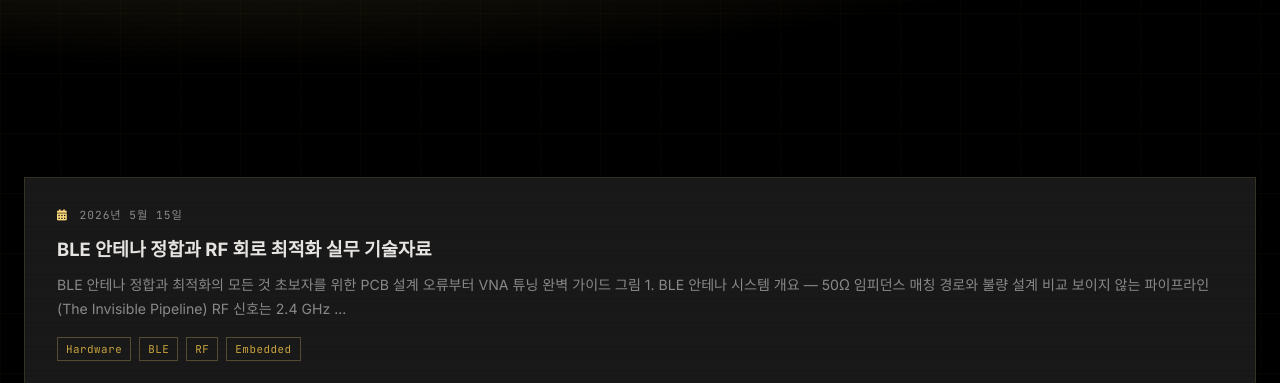
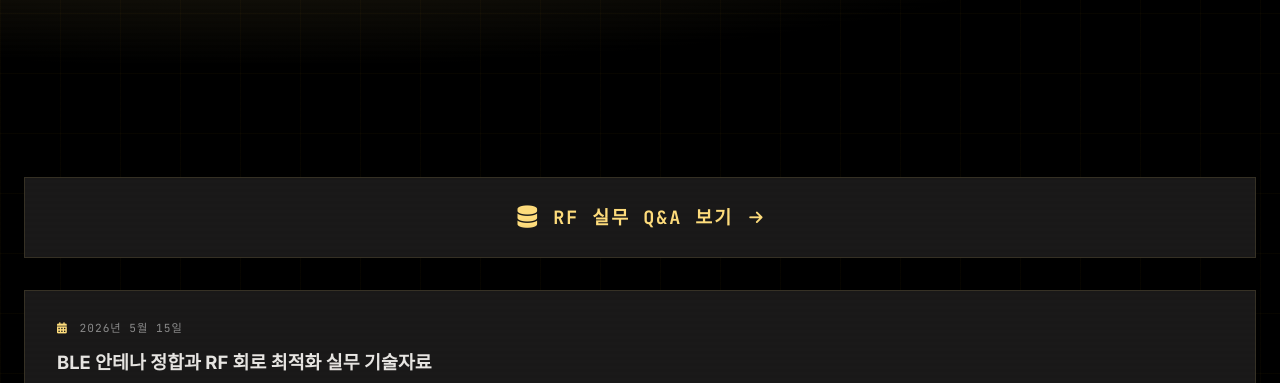
Before and after one commit to promisesmk/31ns-Home_astro, an Astro site: page /blog in a window 1280 px wide. Shown: the part 347-730 px from the top of the page. Built offline with nearby package versions, Linux system fonts and the light colour scheme; Astro itself is replaced by a stand-in of ours.

Commit message:
feat(blog): add big banner button linking to RF FAQ page

```diff
--- a/src/pages/blog/index.astro
+++ b/src/pages/blog/index.astro
@@ -20,8 +20,45 @@ const posts = (await getCollection('blog', ({ data }) => !data.draft && data.lan
     </div>
   </section>
 
+  <style>
+    .faq-banner-btn {
+      display: flex;
+      align-items: center;
+      justify-content: center;
+      gap: 16px;
+      padding: 24px;
+      background: var(--bg-card);
+      border: 1px solid var(--border-color);
+      color: var(--gold-primary);
+      text-decoration: none;
+      transition: all 0.25s ease;
+      margin-bottom: 32px;
+    }
+    .faq-banner-btn:hover {
+      border-color: var(--gold-primary);
+      background: var(--gold-glow);
+      box-shadow: 0 0 20px rgba(255, 221, 124, 0.15);
+      transform: translateY(-2px);
+    }
+    .faq-banner-btn i.fa-arrow-right {
+      transition: transform 0.2s ease;
+    }
+    .faq-banner-btn:hover i.fa-arrow-right {
+      transform: translateX(6px);
+    }
+  </style>
+
   <section class="section">
     <div class="container">
+      <!-- FAQ Link Banner -->
+      <a href="/rf-faq/" class="faq-banner-btn">
+        <i class="fas fa-database" style="font-size: 1.4rem;"></i>
+        <span style="font-family: var(--font-mono); font-size: 1.15rem; font-weight: bold; letter-spacing: 2px;">
+          RF 실무 Q&A 보기
+        </span>
+        <i class="fas fa-arrow-right" style="font-size: 0.95rem;"></i>
+      </a>
+
       {posts.length === 0 ? (
         <div class="data-module">
           <div class="data-module-header">
--- a/src/pages/en/blog/index.astro
+++ b/src/pages/en/blog/index.astro
@@ -20,8 +20,45 @@ const posts = (await getCollection('blog', ({ data }) => !data.draft && data.lan
     </div>
   </section>
 
+  <style>
+    .faq-banner-btn {
+      display: flex;
+      align-items: center;
+      justify-content: center;
+      gap: 16px;
+      padding: 24px;
+      background: var(--bg-card);
+      border: 1px solid var(--border-color);
+      color: var(--gold-primary);
+      text-decoration: none;
+      transition: all 0.25s ease;
+      margin-bottom: 32px;
+    }
+    .faq-banner-btn:hover {
+      border-color: var(--gold-primary);
+      background: var(--gold-glow);
+      box-shadow: 0 0 20px rgba(255, 221, 124, 0.15);
+      transform: translateY(-2px);
+    }
+    .faq-banner-btn i.fa-arrow-right {
+      transition: transform 0.2s ease;
+    }
+    .faq-banner-btn:hover i.fa-arrow-right {
+      transform: translateX(6px);
+    }
+  </style>
+
   <section class="section">
     <div class="container">
+      <!-- FAQ Link Banner -->
+      <a href="/en/rf-faq/" class="faq-banner-btn">
+        <i class="fas fa-database" style="font-size: 1.4rem;"></i>
+        <span style="font-family: var(--font-mono); font-size: 1.15rem; font-weight: bold; letter-spacing: 2px;">
+          View RF Engineering Q&A
+        </span>
+        <i class="fas fa-arrow-right" style="font-size: 0.95rem;"></i>
+      </a>
+
       {posts.length === 0 ? (
         <div class="data-module">
           <div class="data-module-header">
```
